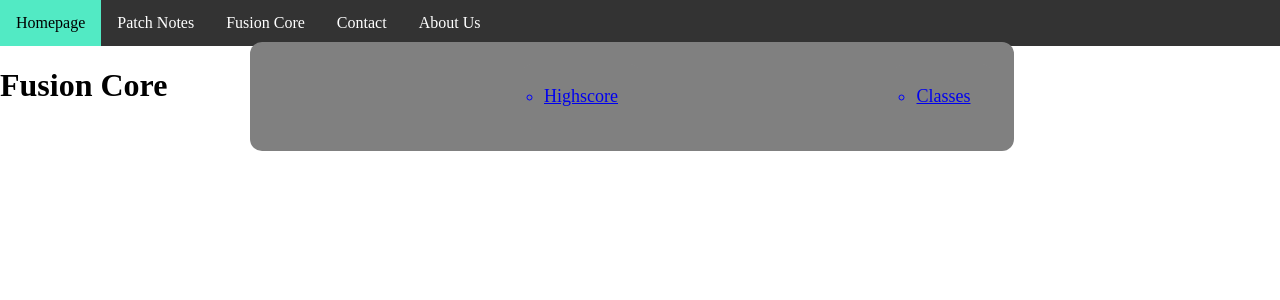
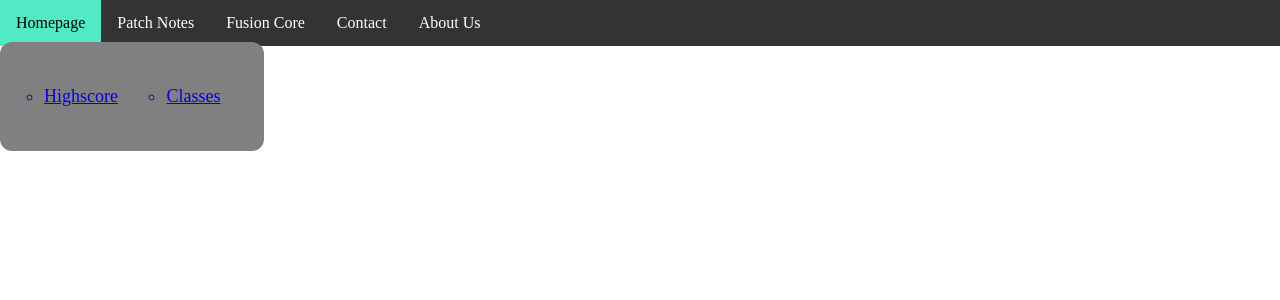
Before and after one commit to Fredrik10/Fusioncore, a PHP site: page /fusioncore.html in a window 1280 px wide. Shown: the top 300 px of the page. Run offline with PHP 8.4, Linux system fonts and the light colour scheme.

Commit message:
Update html/navigationbords.css
ddd

```diff
--- a/html/navigationbords.css
+++ b/html/navigationbords.css
@@ -43,7 +43,7 @@
     display: inline-block;
     font-size: 18px;
     cursor: pointer;
-    margin-left: 250px;
+
 }
 
 
```
